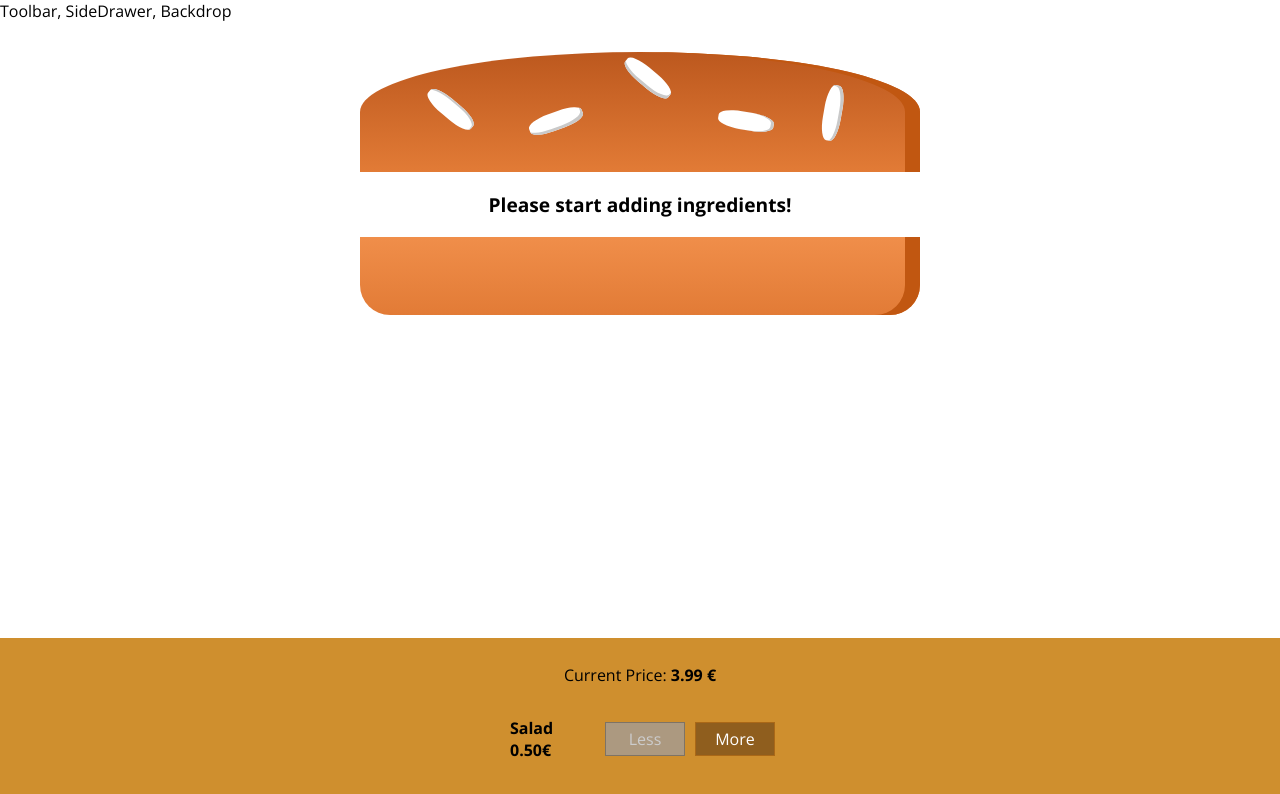
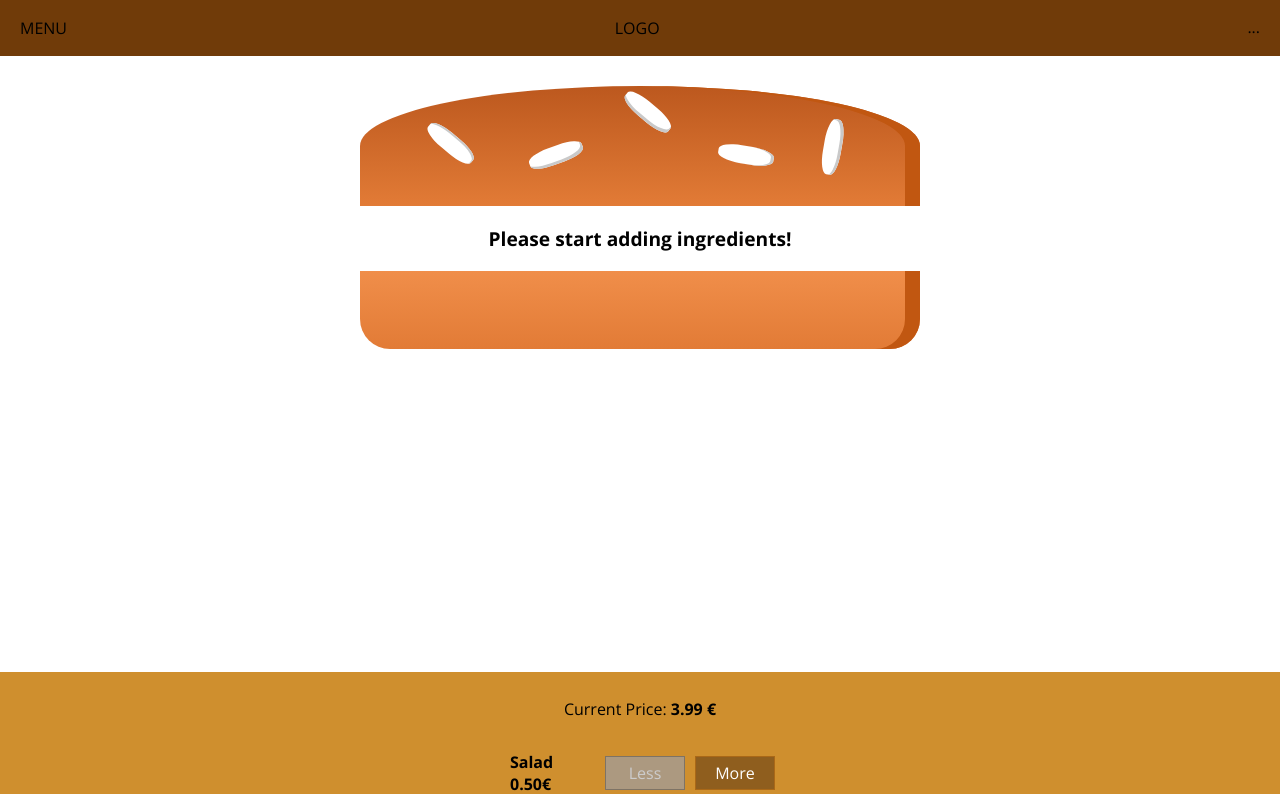
Before and after one commit to raphaelpinel/deli-burger, a React (Create React App) app: page / in a window 1280 px wide. Shown: the top 794 px of the page. Built offline with nearby package versions, Linux system fonts and the light colour scheme.

Commit message:
added basic header

```diff
--- a/src/components/Layout/Layout.js
+++ b/src/components/Layout/Layout.js
@@ -1,10 +1,11 @@
 import React from 'react';
 
 import classes from './Layout.module.css';
+import Toolbar from '../Navigation/Toolbar/Toolbar';
 
 const layout = props => (
   <>
-    <div>Toolbar, SideDrawer, Backdrop</div>
+    <Toolbar />
     <main className={classes.Content}>{props.children}</main>
   </>
 );
--- a/src/components/Layout/Layout.module.css
+++ b/src/components/Layout/Layout.module.css
@@ -1,3 +1,3 @@
 .Content {
-  margin-top: 16px;
+  margin-top: 72px;
 }
--- /dev/null
+++ b/src/components/Navigation/Toolbar/Toolbar.js
@@ -0,0 +1,15 @@
+import React from 'react';
+
+import classes from './Toolbar.module.css';
+
+const toolbar = props => (
+  <header className={classes.Toolbar}>
+    <div>MENU</div>
+    <div>LOGO</div>
+    <nav>
+      <ul>...</ul>
+    </nav>
+  </header>
+);
+
+export default toolbar;
--- /dev/null
+++ b/src/components/Navigation/Toolbar/Toolbar.module.css
@@ -0,0 +1,18 @@
+.Toolbar {
+  height: 56px;
+  width: 100%;
+  position: fixed;
+  top: 0;
+  left: 0;
+  background-color: #703b09;
+  display: flex;
+  justify-content: space-between;
+  align-items: center;
+  padding: 0 20px;
+  box-sizing: border-box;
+  z-index: 90;
+}
+
+.Toolbar nav {
+  height: 100%;
+}
```
